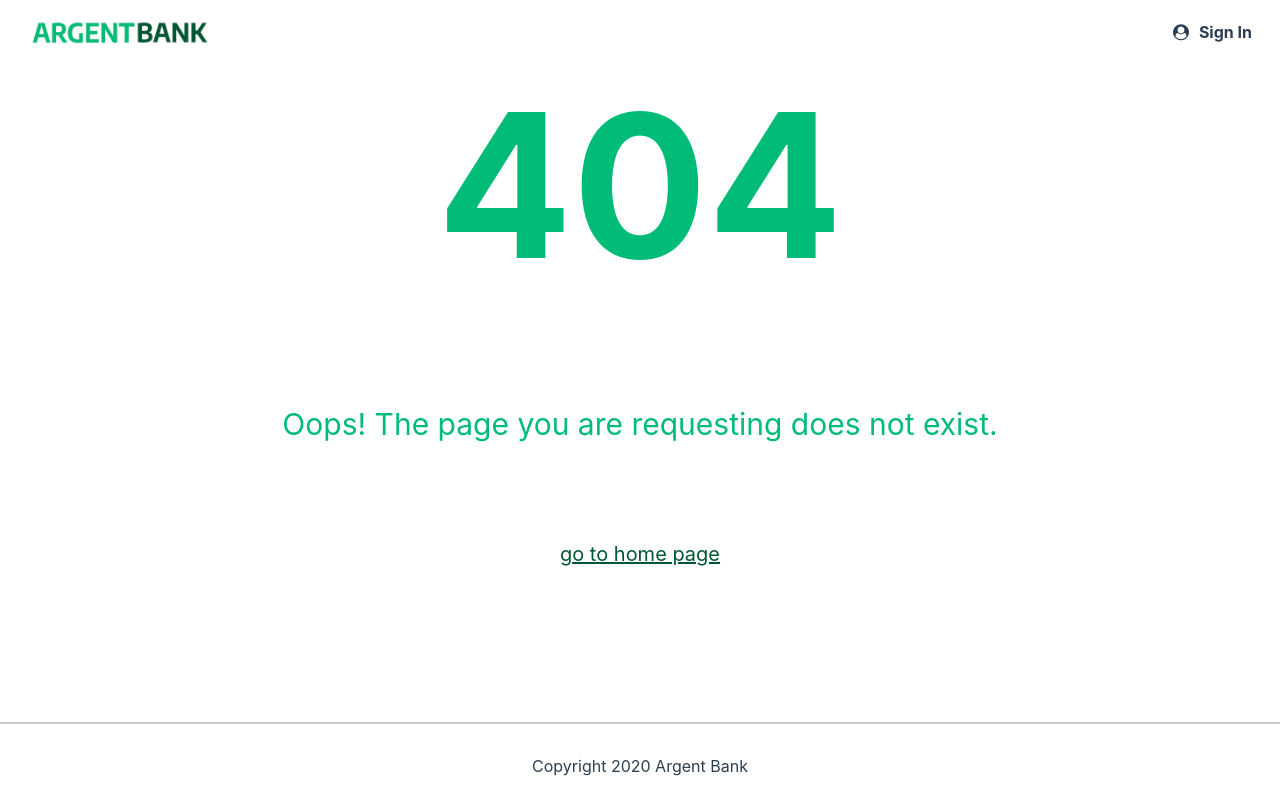
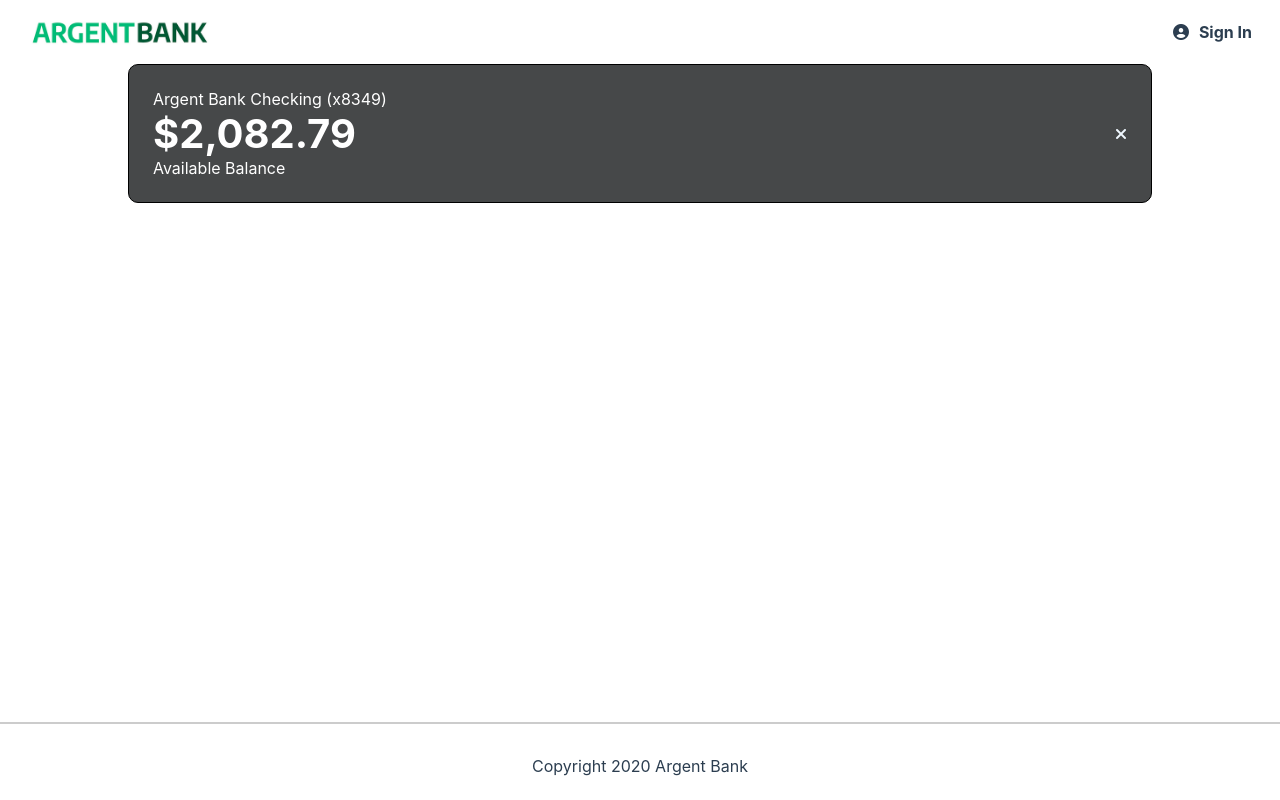
Before and after one commit to jim294/ArgentBank-website, a React (Create React App) app: page /transactions in a window 1280 px wide. Before the commit this address had no page. Built offline with nearby package versions, Linux system fonts and the light colour scheme.

Commit message:
Upgrade icons + pages

```diff
--- a/public/index.html
+++ b/public/index.html
@@ -11,7 +11,7 @@
       content="Web site for ArgentBank"
     />
     <title>ArgentBank</title>
-    <link rel="stylesheet" href="https://stackpath.bootstrapcdn.com/font-awesome/4.7.0/css/font-awesome.min.css"/>
+    <link rel="stylesheet" href="https://cdnjs.cloudflare.com/ajax/libs/font-awesome/6.5.1/css/all.min.css"/>
   </head>
 
   <body>
--- a/src/App.js
+++ b/src/App.js
@@ -8,6 +8,7 @@ import Footer from '../src/components/Footer';
 import { Provider } from "react-redux";
 import store from './redux/store'
 import { ErrorPage } from "./pages/error.jsx";
+import Transactions from "./pages/transactions.jsx";
 
 function App() {
   return (
@@ -18,6 +19,7 @@ function App() {
 					  <Route exact path="/" element={<Home />} />
 					  <Route path="/login" element={<Login />} />
 					  <Route path="/user" element={<User />} />
+					  <Route path="/transactions" element={<Transactions />} />
 					  <Route path="*" element={<ErrorPage />} />
 				  </Routes>
           <Footer />
--- a/src/index.js
+++ b/src/index.js
@@ -2,6 +2,7 @@ import React from 'react';
 import ReactDOM from 'react-dom/client';
 import App from './App';
 import './styles/index.scss';
+import '@fortawesome/fontawesome-svg-core/styles.css';
 
 const root = ReactDOM.createRoot(document.getElementById('root'));
 root.render(<App />);
--- /dev/null
+++ b/src/pages/transactions.jsx
@@ -0,0 +1,21 @@
+const Transactions = () => {
+
+  return (
+    <>
+      <main className="main">
+
+        <h2 className="sr-only">Accounts</h2>
+        <section className="account transactions">
+          <div className="account-content-wrapper">
+            <h3 className="account-title">Argent Bank Checking (x8349)</h3>
+            <p className="account-amount">$2,082.79</p>
+            <p className="account-amount-description">Available Balance</p>
+          </div>
+          <i class="fa-solid fa-xmark"></i>
+        </section>
+      </main>
+    </>
+  );
+};
+
+export default Transactions;
--- /dev/null
+++ b/src/styles/components/_transactions.scss
@@ -0,0 +1,7 @@
+.transactions{
+    background-color: #464849;
+    color: white;
+    i{
+        color: aliceblue;
+    }
+}
--- a/src/styles/components/_user.scss
+++ b/src/styles/components/_user.scss
@@ -50,6 +50,7 @@
   justify-content: space-between;
   align-items: center;
   border: 1px solid black;
+  border-radius: 10px;
   background-color: #fff;
   width: 80%;
   margin: 0 auto;
--- a/src/styles/index.scss
+++ b/src/styles/index.scss
@@ -5,4 +5,5 @@
 @import "./components/error";
 @import "./components/home";
 @import "./components/login";
-@import "./components/user"
+@import "./components/user";
+@import "./components/transactions"
```
